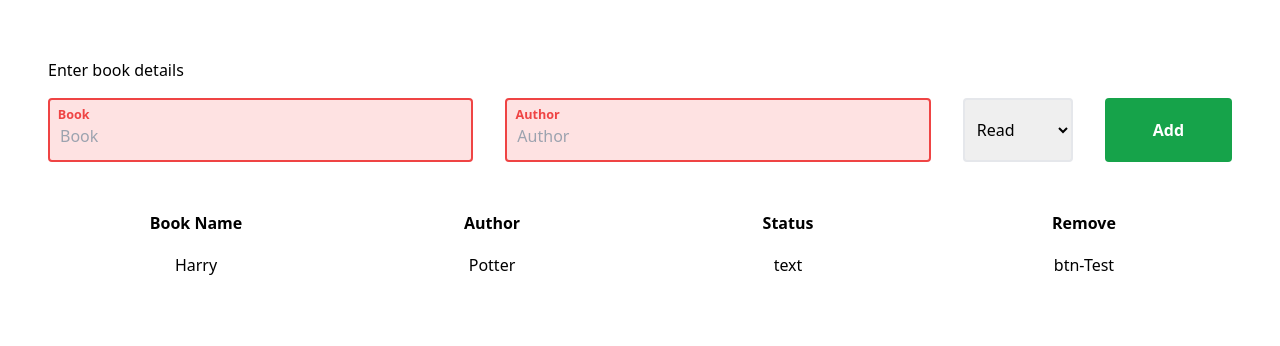
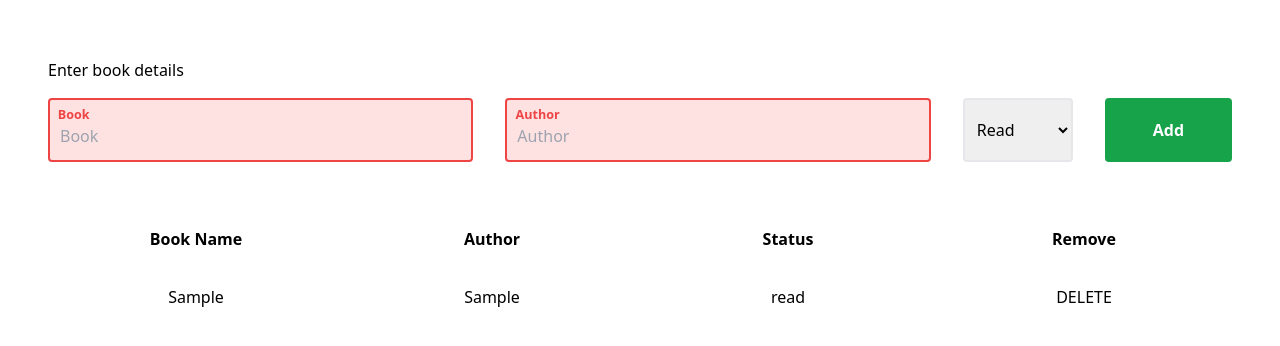
Before and after one commit to siddhart-singh/Oden-Library, a plain HTML site: page src/index.html in a window 1280 px wide. Both pictures are taken after typing "Sample", "Sample" into the empty fields and a click on the button "Add". Shown: the part 102-448 px from the top of the page. Drawn offline with Linux system fonts and the light colour scheme.

Commit message:
Add book display

```diff
--- a/src/index.html
+++ b/src/index.html
@@ -79,19 +79,14 @@
             </button>
           </fieldset>
         </form>
-        <table class="w-full flex-auto justify-center my-8 align-middle">
+        <table class="main-table w-full flex-auto justify-center my-8 align-middle">
           <tr class="flex grow">
             <th class="grow basis-0">Book Name</th>
             <th class="grow basis-0">Author</th>
             <th class="grow basis-0">Status</th>
             <th class="grow basis-0">Remove</th>
           </tr>
-          <tr class="flex grow py-4">
-            <td class="grow basis-0 text-center">Harry</td>
-            <td class="grow basis-0 text-center">Potter</td>
-            <td class="grow basis-0 text-center">text</td>
-            <td class="grow basis-0 text-center"><button>btn-Test</button></td>
-          </tr>
+
         </table>
       </main>
     </div>
--- a/src/input.css
+++ b/src/input.css
@@ -26,3 +26,14 @@ main form input:invalid + label {
 .form-input:placeholder-shown:invalid {
   outline-color: rgb(239 68 68);
 }
+
+
+@layer components {
+  tr{
+    @apply flex grow py-4
+  }
+
+  td{
+    @apply grow basis-0 text-center
+  }
+}
--- a/src/script.js
+++ b/src/script.js
@@ -1,7 +1,7 @@
 "use strict";
-
 const myLibrary = [];
 const bookForm = document.querySelector(".book-form");
+const mainTable = document.querySelector(".main-table");
 
 function Book(name, author, read) {
   this.name = name;
@@ -11,13 +11,30 @@ function Book(name, author, read) {
 
 function addBookToLibrary(name, author, read) {
   myLibrary.push(new Book(name, author, read));
-  console.log(myLibrary);
+  displayBook();
 }
 
-addBookToLibrary("test", "test", true);
+function displayBook() {
+  myLibrary.forEach((book) => {
+    let tr = document.createElement("tr");
+    for (const key in book) {
+      let td = document.createElement("td");
+      td.innerText = book[key];
+      tr.appendChild(td);
+    }
+    const td = document.createElement("td");
+    const deleteBtn = document.createElement("Button");
+  deleteBtn.innerText = "DELETE";
+  deleteBtn.dataset.id = myLibrary.length;
+  deleteBtn.classList.add("delete-btn");
+    td.appendChild(deleteBtn);
+    tr.appendChild(td);
+    mainTable.appendChild(tr);
+  })
+}
 
 bookForm.addEventListener("submit", (e) => {
   e.preventDefault();
+  addBookToLibrary(e.target[1].value, e.target[2].value, e.target[3].value)
   bookForm.reset();
-  console.dir(e.target[1].value);
 });
```
Also changed, not shown: dist/output.css.
